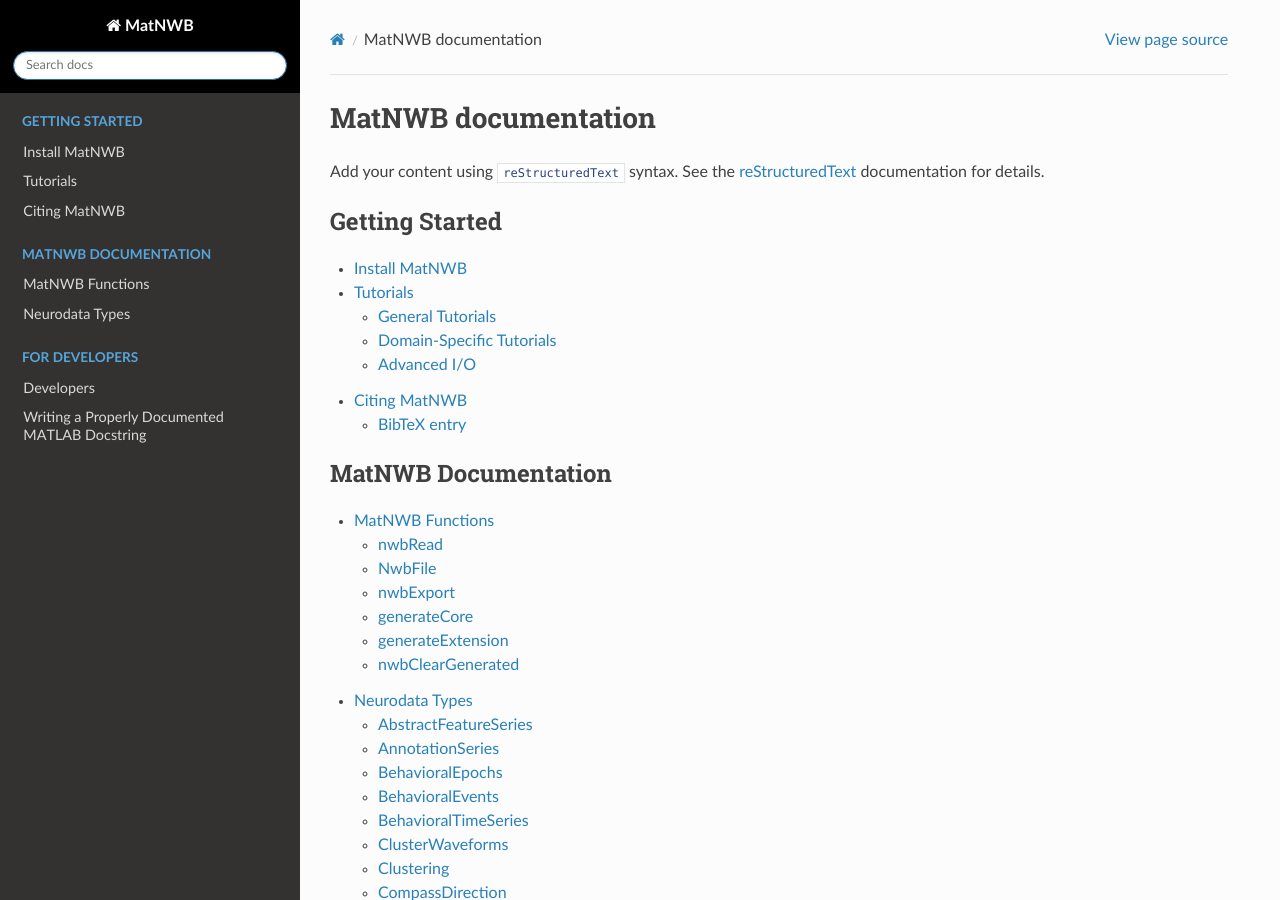
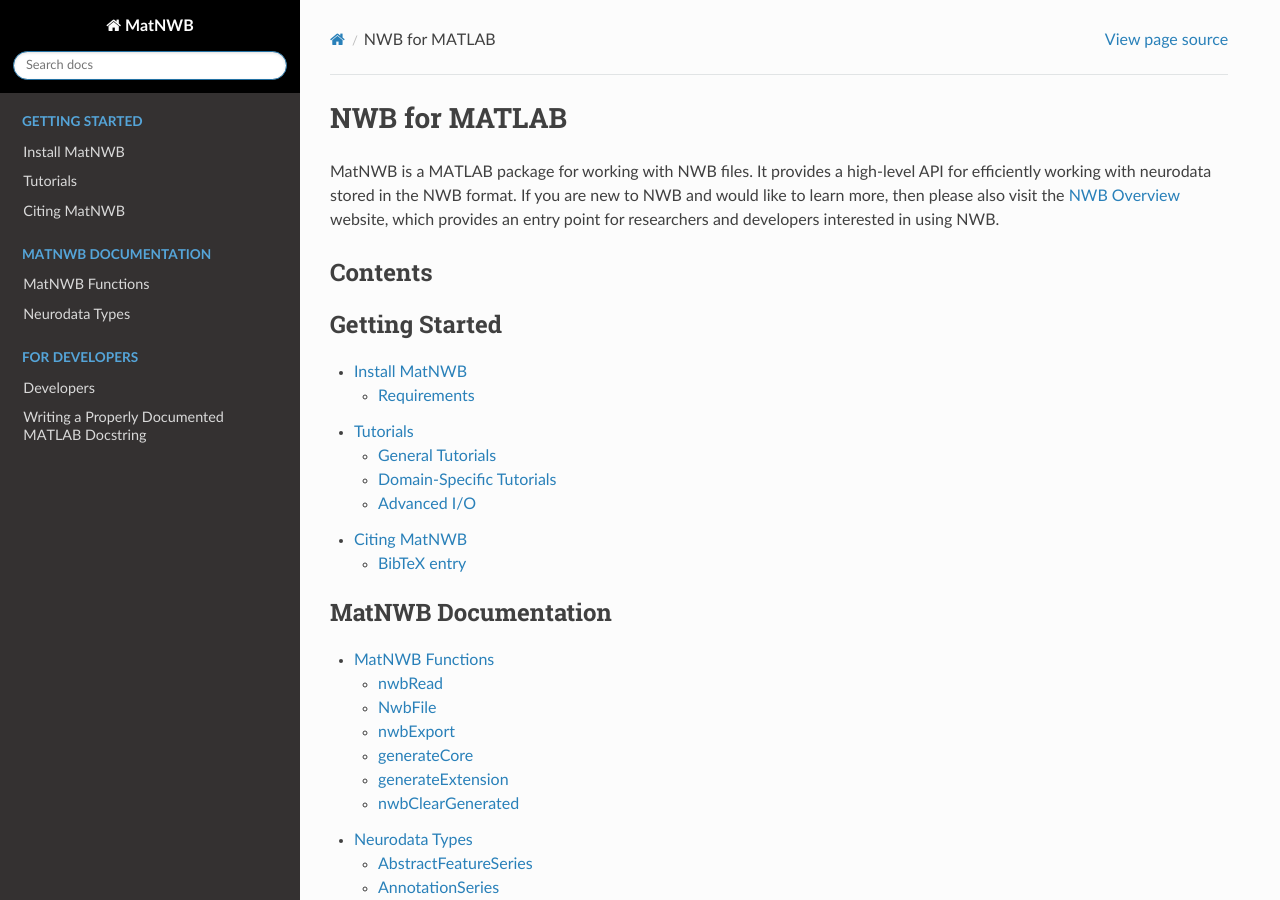
Before and after one commit to NeurodataWithoutBorders/matnwb, a Sphinx documentation site: the page built from docs/source/index.rst, in a window 1280 px wide and 900 px high. Built offline with Sphinx 7.4.7 and the Read the Docs theme 3.1.0, drawn with Linux system fonts in a browser that asks for light colours.

Commit message:
Update main page and add installation instructions

```diff
--- a/docs/source/conf.py
+++ b/docs/source/conf.py
@@ -30,6 +30,7 @@
     'sphinx.ext.autodoc', # autogenerate docs
     'sphinx.ext.napoleon', # for parsing e.g google style parameter docstring
     'sphinx.ext.viewcode',
+    'sphinx.ext.extlinks', # For maintaining external links
     'sphinx_copybutton',
 ]
 
@@ -67,3 +68,18 @@
 html_css_files = [
     'css/custom.css',
 ]
+
+
+# External links used in the documentation
+extlinks = {
+    'incf_lesson': ('https://training.incf.org/lesson/%s', '%s'),
+    'incf_collection': ('https://training.incf.org/collection/%s', '%s'),
+    'nwb_extension': ('https://github.com/nwb-extensions/%s', '%s'),
+    'pynwb': ('https://github.com/NeurodataWithoutBorders/pynwb/%s', '%s'),
+    'nwb_overview': ('https://nwb-overview.readthedocs.io/en/latest/%s', '%s'),
+    'hdmf-docs': ('https://hdmf.readthedocs.io/en/stable/%s', '%s'),
+    'dandi': ('https://www.dandiarchive.org/%s', '%s'),
+    "nwbinspector": ("https://nwbinspector.readthedocs.io/en/dev/%s", "%s"),
+    'hdmf-zarr': ('https://hdmf-zarr.readthedocs.io/en/latest/%s', '%s'),
+    'matlab-online-tutorial': ('https://matlab.mathworks.com/open/github/v1?repo=NeurodataWithoutBorders/matnwb&file=tutorials/%s.mlx', '%s')
+}
--- a/docs/source/index.rst
+++ b/docs/source/index.rst
@@ -1,15 +1,23 @@
-MatNWB documentation
-====================
+##############
+NWB for MATLAB
+##############
 
-Add your content using ``reStructuredText`` syntax. See the
-`reStructuredText <https://www.sphinx-doc.org/en/master/usage/restructuredtext/index.html>`_
-documentation for details.
+MatNWB is a MATLAB package for working with NWB files. It provides a high-level
+API for efficiently working with neurodata stored in the NWB format. If you are
+new to NWB and would like to learn more, then please also visit the
+:nwb_overview:`NWB Overview <>` website, which provides an entry point for
+researchers and developers interested in using NWB.
+
+
+********
+Contents
+********
 
 .. toctree::
    :maxdepth: 2
    :caption: Getting Started
 
-   pages/install_users
+   pages/installation_users
    pages/tutorials/index
    pages/overview_citing
 
--- a/docs/source/pages/install_users.rst
+++ /dev/null
@@ -1,4 +0,0 @@
-Install MatNWB
-==============
-
-Todo: installation
```
Also changed, not shown: docs/source/pages/installation_users.rst (added, +21 -0 lines).
